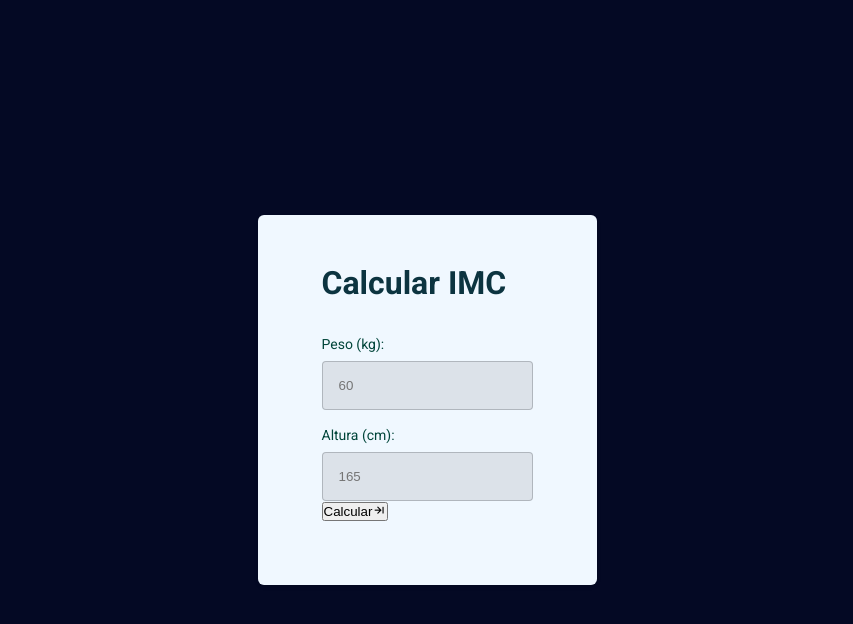
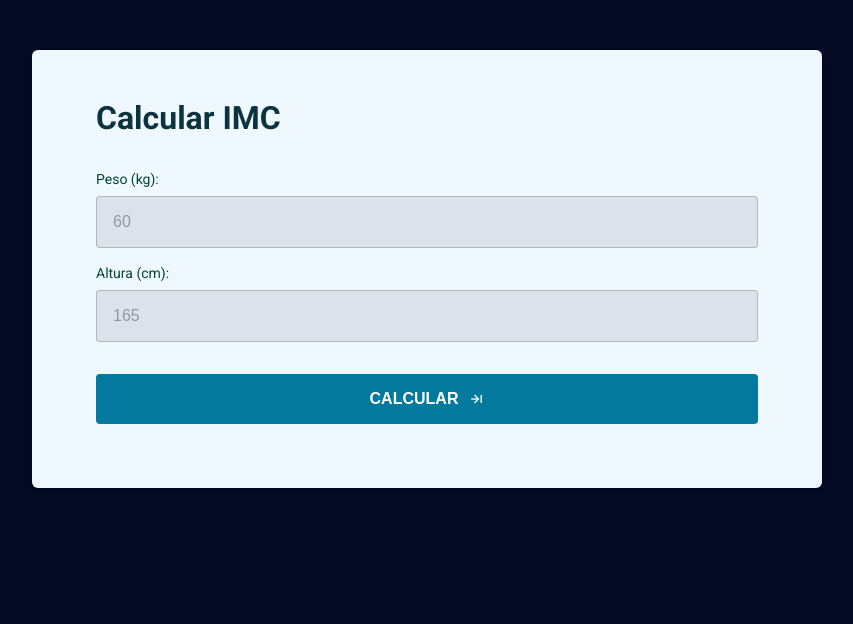
Before and after one commit to WellingtonSilva12/calculator-imc, a plain HTML site: page index.html in a window 1280 px wide. Shown: the whole page, without its empty margins (213-1066 px from the left). Drawn offline with nearby package versions, Linux system fonts and the light colour scheme.

Commit message:
styles form input and button

```diff
--- a/style.css
+++ b/style.css
@@ -24,19 +24,24 @@
 body {
   font-family: 'Roboto', sans-serif;
   background-color: #040924;
+}
+
+body,
+input,
+button {
   font-size: 1.6rem;
 }
+
 .container {
   height: 100vh;
-  display: grid;
-  place-content: center;
+  margin-top: 5rem;
 }
 
 .card {
-  max-width: 42.8rem;
+  max-width: 79rem;
 
   padding: 4.8rem 6.4rem 6.4rem;
-  margin: 0 auto;
+  margin: auto;
 
   background-color: aliceblue;
   box-shadow: 0 0.2rem 0.4rem rgba(0, 0, 0, 0.1);
@@ -49,6 +54,10 @@ body {
   color: var(--text-heading);
 }
 
+form {
+  width: 100%;
+}
+
 form h1 {
   margin-bottom: 3.2rem;
 }
@@ -56,17 +65,53 @@ form label {
   font-size: 1.4rem;
   line-height: 1.8rem;
   color: var(--text-label);
+
   margin-bottom: 0.8rem;
   display: block;
 }
 form input {
   width: 100%;
+
   border: 1px solid var(--border-input);
   background-color: var(--bg-input);
   padding: 1.6rem;
   border-radius: 4px;
 }
 
+form input:focus {
+  outline: 2px solid var(--outline-input);
+}
+
+form input::placeholder {
+  color: var(--text-placeholder);
+}
+
 .input-wrapper + .input-wrapper {
   margin-top: 1.6rem;
 }
+
+form button {
+  margin-top: 3.2rem;
+  padding: 1.6rem;
+
+  width: 100%;
+  display: flex;
+  align-items: center;
+  justify-content: center;
+  gap: 1rem;
+
+  background-color: var(--bg-button);
+  border: none;
+  border-radius: 4px;
+
+  color: var(--text-button);
+  font-weight: bold;
+  text-transform: uppercase;
+
+  cursor: pointer;
+  transition: 0.3s ease;
+}
+
+form button:hover {
+  opacity: 0.9;
+}
```
